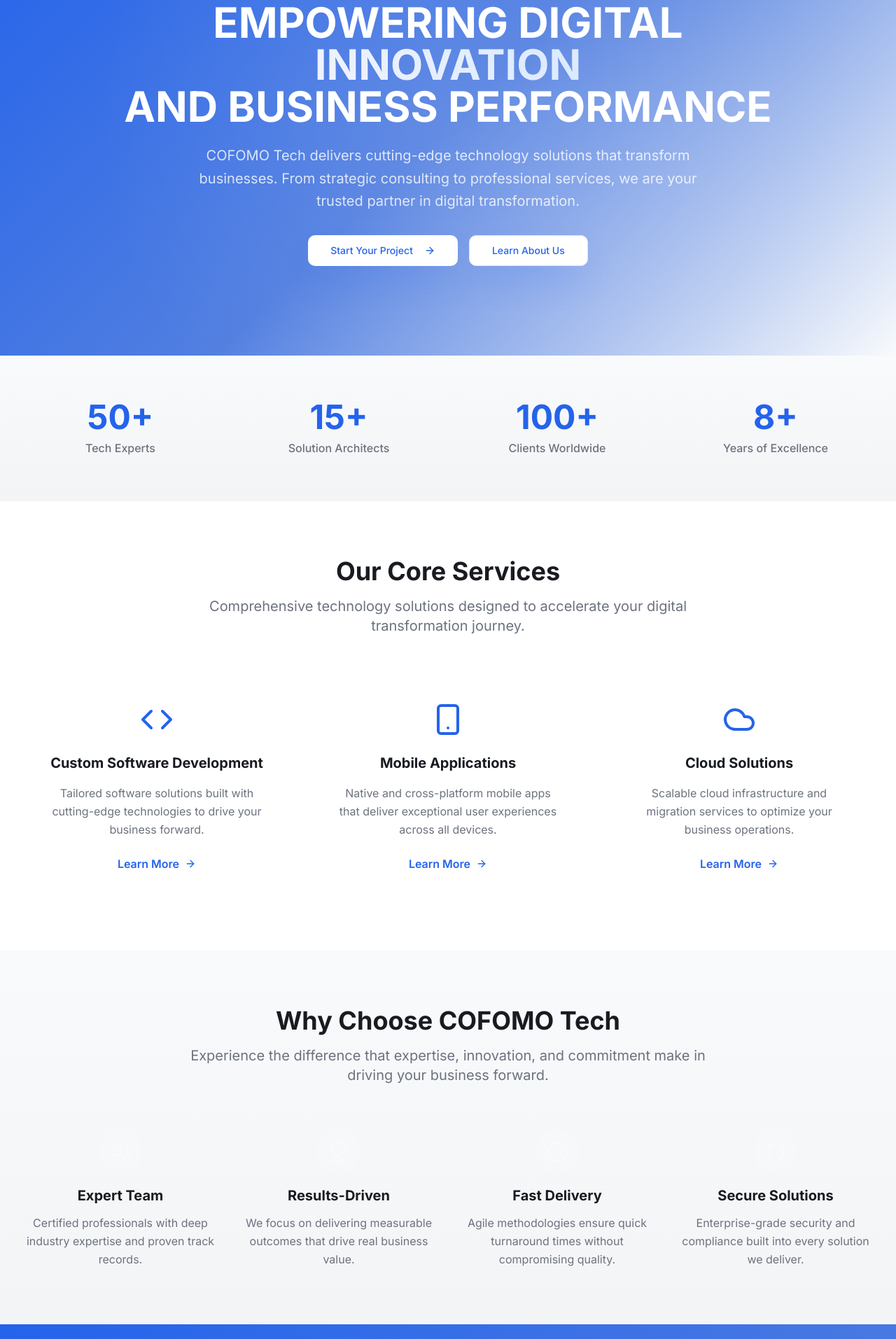
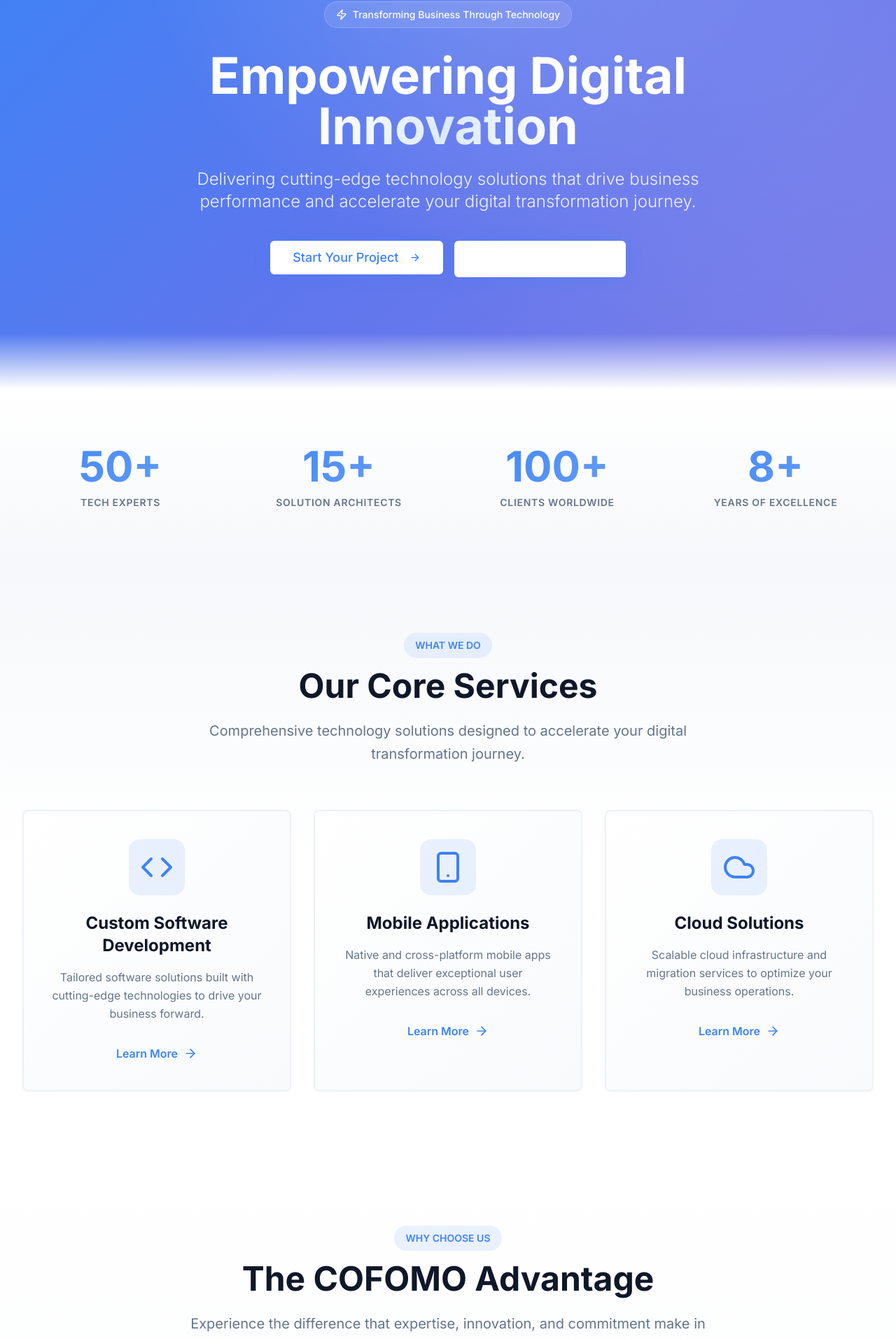
Before and after one commit to ramananagabandi/hyderabad-digital-showcase, a React (Vite) app: page / in a window 1280 px wide. Shown: the part 158-2071 px from the top of the page at 70% size. Built offline with nearby package versions, Linux system fonts and the light colour scheme.

Commit message:
Update website design

```diff
--- a/src/index.css
+++ b/src/index.css
@@ -9,46 +9,51 @@ All colors MUST be HSL.
 @layer base {
   :root {
     --background: 0 0% 100%;
-    --foreground: 220 14% 11%;
+    --foreground: 222 47% 11%;
 
     --card: 0 0% 100%;
-    --card-foreground: 220 14% 11%;
+    --card-foreground: 222 47% 11%;
 
     --popover: 0 0% 100%;
-    --popover-foreground: 220 14% 11%;
+    --popover-foreground: 222 47% 11%;
 
-    --primary: 221 83% 53%;
-    --primary-foreground: 0 0% 98%;
+    --primary: 217 91% 60%;
+    --primary-foreground: 0 0% 100%;
 
-    --secondary: 220 14% 96%;
-    --secondary-foreground: 220 13% 26%;
+    --secondary: 214 32% 91%;
+    --secondary-foreground: 222 47% 11%;
 
-    --muted: 220 14% 96%;
-    --muted-foreground: 220 8% 46%;
+    --muted: 210 40% 96%;
+    --muted-foreground: 215 16% 47%;
 
-    --accent: 210 40% 98%;
-    --accent-foreground: 220 13% 26%;
+    --accent: 217 91% 60%;
+    --accent-foreground: 0 0% 100%;
 
-    --destructive: 0 84.2% 60.2%;
-    --destructive-foreground: 0 0% 98%;
+    --destructive: 0 84% 60%;
+    --destructive-foreground: 0 0% 100%;
 
-    --border: 220 13% 91%;
-    --input: 220 13% 91%;
-    --ring: 221 83% 53%;
+    --border: 214 32% 91%;
+    --input: 214 32% 91%;
+    --ring: 217 91% 60%;
 
-    --radius: 0.75rem;
+    --radius: 0.5rem;
 
-    /* COFOMO Tech professional design tokens */
-    --gradient-primary: linear-gradient(135deg, hsl(221, 83%, 53%), hsl(221, 70%, 60%));
-    --gradient-secondary: linear-gradient(180deg, hsl(210, 40%, 98%), hsl(220, 14%, 96%));
-    --gradient-hero: linear-gradient(135deg, hsl(221, 83%, 53%) 0%, hsl(221, 70%, 60%) 50%, hsl(210, 40%, 98%) 100%);
-    --gradient-accent: linear-gradient(135deg, hsl(210, 40%, 98%), hsl(220, 14%, 96%));
+    /* Modern COFOMO Tech design system */
+    --primary-glow: 217 91% 70%;
+    --gradient-primary: linear-gradient(135deg, hsl(217, 91%, 60%) 0%, hsl(217, 91%, 70%) 100%);
+    --gradient-secondary: linear-gradient(180deg, hsl(210, 40%, 98%) 0%, hsl(214, 32%, 91%) 100%);
+    --gradient-hero: linear-gradient(135deg, hsl(217, 91%, 60%) 0%, hsl(230, 80%, 65%) 50%, hsl(240, 70%, 70%) 100%);
+    --gradient-dark: linear-gradient(135deg, hsl(222, 47%, 11%) 0%, hsl(217, 50%, 20%) 100%);
+    --gradient-accent: linear-gradient(45deg, hsl(217, 91%, 60%) 0%, hsl(280, 70%, 65%) 100%);
+    --gradient-card: linear-gradient(135deg, hsl(0, 0%, 100%) 0%, hsl(210, 40%, 98%) 100%);
 
-    --shadow-elegant: 0 25px 50px -12px hsl(221, 83%, 53%, 0.25);
-    --shadow-card: 0 1px 3px 0 hsl(221, 83%, 53%, 0.1), 0 1px 2px 0 hsl(221, 83%, 53%, 0.06);
-    --shadow-glow: 0 0 0 1px hsl(221, 83%, 53%, 0.05);
+    --shadow-elegant: 0 20px 60px -15px hsl(217, 91%, 60%, 0.3);
+    --shadow-card: 0 4px 6px -1px hsl(217, 91%, 60%, 0.1), 0 2px 4px -1px hsl(217, 91%, 60%, 0.06);
+    --shadow-glow: 0 0 20px hsl(217, 91%, 60%, 0.4);
+    --shadow-hover: 0 10px 30px -5px hsl(217, 91%, 60%, 0.25);
 
     --transition-smooth: all 0.3s cubic-bezier(0.4, 0, 0.2, 1);
+    --transition-bounce: all 0.5s cubic-bezier(0.68, -0.55, 0.265, 1.55);
 
     --sidebar-background: 0 0% 98%;
 
@@ -68,33 +73,33 @@ All colors MUST be HSL.
   }
 
   .dark {
-    --background: 220 16% 9%;
+    --background: 222 47% 11%;
     --foreground: 210 40% 98%;
 
-    --card: 220 16% 9%;
+    --card: 217 33% 17%;
     --card-foreground: 210 40% 98%;
 
-    --popover: 220 16% 9%;
+    --popover: 222 47% 11%;
     --popover-foreground: 210 40% 98%;
 
-    --primary: 221 83% 53%;
-    --primary-foreground: 0 0% 98%;
+    --primary: 217 91% 60%;
+    --primary-foreground: 0 0% 100%;
 
-    --secondary: 220 13% 15%;
+    --secondary: 217 33% 17%;
     --secondary-foreground: 210 40% 98%;
 
-    --muted: 220 13% 15%;
-    --muted-foreground: 220 8% 65%;
+    --muted: 217 33% 17%;
+    --muted-foreground: 215 20% 65%;
 
-    --accent: 220 13% 15%;
-    --accent-foreground: 210 40% 98%;
+    --accent: 217 91% 60%;
+    --accent-foreground: 0 0% 100%;
 
-    --destructive: 0 62.8% 30.6%;
+    --destructive: 0 63% 31%;
     --destructive-foreground: 210 40% 98%;
 
-    --border: 220 13% 15%;
-    --input: 220 13% 15%;
-    --ring: 221 83% 53%;
+    --border: 217 33% 17%;
+    --input: 217 33% 17%;
+    --ring: 217 91% 60%;
     --sidebar-background: 240 5.9% 10%;
     --sidebar-foreground: 240 4.8% 95.9%;
     --sidebar-primary: 224.3 76.3% 48%;
--- a/src/pages/Index.tsx
+++ b/src/pages/Index.tsx
@@ -52,54 +52,58 @@ const Index = () => {
   }];
   return <div className="min-h-screen">
       {/* Hero Section */}
-      <section className="relative overflow-hidden bg-gradient-hero py-20 lg:py-32">
-        <div className="absolute inset-0 bg-[radial-gradient(circle_at_50%_50%,rgba(255,255,255,0.1),transparent_70%)]" />
+      <section className="relative overflow-hidden bg-gradient-hero py-24 lg:py-40">
+        <div className="absolute inset-0 bg-[radial-gradient(ellipse_at_top,rgba(255,255,255,0.15),transparent_50%)]" />
+        <div className="absolute inset-0 bg-[radial-gradient(circle_at_80%_20%,rgba(255,255,255,0.1),transparent_50%)]" />
 
         <div className="relative max-w-7xl mx-auto px-4 sm:px-6 lg:px-8">
-          <div className="text-center animate-fade-in">
-            <div className="flex justify-center mb-8 animate-scale-in">
+          <div className="text-center">
+            <div className="inline-flex items-center gap-2 px-4 py-2 rounded-full bg-white/10 backdrop-blur-sm border border-white/20 mb-8 animate-fade-in">
+              <Zap className="w-4 h-4 text-white" />
+              <span className="text-sm font-medium text-white">Transforming Business Through Technology</span>
+            </div>
 
-            </div>
-            <h1 className="text-4xl md:text-6xl font-bold text-white mb-6 leading-tight animate-slide-up">
-              EMPOWERING DIGITAL
+            <h1 className="text-5xl md:text-7xl font-bold text-white mb-6 leading-tight animate-slide-up">
+              Empowering Digital
               <br />
-              <span className="text-transparent bg-clip-text bg-gradient-to-r from-white/90 to-blue-100">
-                INNOVATION
+              <span className="text-transparent bg-clip-text bg-gradient-to-r from-white via-blue-100 to-white">
+                Innovation
               </span>
-              <br />
-              AND BUSINESS PERFORMANCE
             </h1>
-            <p className="text-xl text-white/80 mb-8 max-w-3xl mx-auto leading-relaxed animate-slide-up">
-              COFOMO Tech delivers cutting-edge technology solutions that transform businesses.
-              From strategic consulting to professional services, we are your trusted partner
-              in digital transformation.
+            <p className="text-xl md:text-2xl text-white/90 mb-10 max-w-3xl mx-auto leading-relaxed animate-slide-up font-light">
+              Delivering cutting-edge technology solutions that drive business performance
+              and accelerate your digital transformation journey.
             </p>
             <div className="flex flex-col sm:flex-row gap-4 justify-center animate-fade-in">
               <Link to="/contact">
-                <Button size="lg" className="bg-white text-primary hover:bg-white/95 shadow-elegant transition-all duration-300 hover:scale-105">
+                <Button size="lg" className="bg-white text-primary hover:bg-white/95 shadow-glow transition-all duration-300 hover:scale-105 hover:shadow-elegant px-8 py-6 text-lg">
                   Start Your Project
                   <ArrowRight className="ml-2 w-5 h-5" />
                 </Button>
               </Link>
-              <Link to="/about">
-                <Button size="lg" variant="outline" className="bg-white text-primary hover:bg-white/95 shadow-elegant transition-all duration-300 hover:scale-105">
-                  Learn About Us
+              <Link to="/services">
+                <Button size="lg" variant="outline" className="border-2 border-white/40 text-white hover:bg-white hover:text-primary shadow-glow transition-all duration-300 hover:scale-105 px-8 py-6 text-lg backdrop-blur-sm">
+                  Explore Services
+                  <Globe className="ml-2 w-5 h-5" />
                 </Button>
               </Link>
             </div>
           </div>
         </div>
+
+        {/* Decorative elements */}
+        <div className="absolute bottom-0 left-0 right-0 h-20 bg-gradient-to-t from-background to-transparent"></div>
       </section>
 
       {/* Stats Section */}
-      <section className="py-16 bg-gradient-secondary">
+      <section className="py-20 bg-gradient-to-b from-background to-secondary/30">
         <div className="max-w-7xl mx-auto px-4 sm:px-6 lg:px-8">
           <div className="grid grid-cols-2 md:grid-cols-4 gap-8">
-            {stats.map((stat, index) => <div key={index} className="text-center">
-                <div className="text-4xl md:text-5xl font-bold text-primary mb-2">
+            {stats.map((stat, index) => <div key={index} className="text-center group">
+                <div className="text-5xl md:text-6xl font-bold bg-gradient-primary bg-clip-text text-transparent mb-3 transition-all duration-300 group-hover:scale-110">
                   {stat.number}
                 </div>
-                <div className="text-muted-foreground font-medium">
+                <div className="text-muted-foreground font-semibold text-sm uppercase tracking-wider">
                   {stat.label}
                 </div>
               </div>)}
@@ -108,34 +112,41 @@ const Index = () => {
       </section>
 
       {/* Services Section */}
-      <section className="py-20 bg-background">
-        <div className="max-w-7xl mx-auto px-4 sm:px-6 lg:px-8">
+      <section className="py-24 bg-background relative">
+        <div className="absolute inset-0 bg-gradient-to-b from-secondary/30 via-background to-background"></div>
+        <div className="relative max-w-7xl mx-auto px-4 sm:px-6 lg:px-8">
           <div className="text-center mb-16">
-            <h2 className="text-3xl md:text-4xl font-bold text-foreground mb-4">
+            <div className="inline-block px-4 py-2 rounded-full bg-primary/10 text-primary font-semibold text-sm mb-4">
+              WHAT WE DO
+            </div>
+            <h2 className="text-4xl md:text-5xl font-bold text-foreground mb-6">
               Our Core Services
             </h2>
-            <p className="text-xl text-muted-foreground max-w-3xl mx-auto">
+            <p className="text-xl text-muted-foreground max-w-3xl mx-auto leading-relaxed">
               Comprehensive technology solutions designed to accelerate your digital transformation journey.
             </p>
           </div>
 
           <div className="grid grid-cols-1 md:grid-cols-3 gap-8">
-            {services.map((service, index) => <Card key={index} className="group hover:shadow-elegant transition-all duration-500 border-0 shadow-card hover:scale-[1.02] animate-fade-in" style={{
-            animationDelay: `${index * 0.1}s`
+            {services.map((service, index) => <Card key={index} className="group relative overflow-hidden bg-gradient-card border-2 border-border/50 hover:border-primary/50 transition-all duration-500 hover:shadow-hover hover:-translate-y-2 animate-fade-in" style={{
+            animationDelay: `${index * 0.15}s`
           }}>
-                <CardContent className="p-8 text-center">
-                  <div className="flex justify-center mb-6 transition-transform duration-300 group-hover:scale-110">
-                    {service.icon}
+                <div className="absolute inset-0 bg-gradient-primary opacity-0 group-hover:opacity-5 transition-opacity duration-500"></div>
+                <CardContent className="relative p-10 text-center">
+                  <div className="inline-flex items-center justify-center w-20 h-20 rounded-2xl bg-primary/10 mb-6 transition-all duration-500 group-hover:scale-110 group-hover:bg-primary group-hover:shadow-glow">
+                    <div className="transition-colors duration-500 [&>svg]:group-hover:text-white">
+                      {service.icon}
+                    </div>
                   </div>
-                  <h3 className="text-xl font-bold text-foreground mb-4">
+                  <h3 className="text-2xl font-bold text-foreground mb-4 group-hover:text-primary transition-colors duration-300">
                     {service.title}
                   </h3>
-                  <p className="text-muted-foreground mb-6 leading-relaxed">
+                  <p className="text-muted-foreground mb-8 leading-relaxed">
                     {service.description}
                   </p>
-                  <Link to={service.link} className="inline-flex items-center text-primary hover:text-primary/80 transition-all duration-300 font-semibold group-hover:translate-x-1">
+                  <Link to={service.link} className="inline-flex items-center text-primary hover:text-primary/80 transition-all duration-300 font-semibold group-hover:gap-3 gap-2">
                     Learn More
-                    <ArrowRight className="ml-2 w-4 h-4 transition-transform duration-300 group-hover:translate-x-1" />
+                    <ArrowRight className="w-5 h-5 transition-transform duration-300 group-hover:translate-x-1" />
                   </Link>
                 </CardContent>
               </Card>)}
@@ -144,26 +155,31 @@ const Index = () => {
       </section>
 
       {/* Why Choose Us Section */}
-      <section className="py-20 bg-gradient-secondary">
+      <section className="py-24 bg-gradient-to-b from-background to-secondary/20">
         <div className="max-w-7xl mx-auto px-4 sm:px-6 lg:px-8">
           <div className="text-center mb-16">
-            <h2 className="text-3xl md:text-4xl font-bold text-foreground mb-4">
-              Why Choose COFOMO Tech
+            <div className="inline-block px-4 py-2 rounded-full bg-primary/10 text-primary font-semibold text-sm mb-4">
+              WHY CHOOSE US
+            </div>
+            <h2 className="text-4xl md:text-5xl font-bold text-foreground mb-6">
+              The COFOMO Advantage
             </h2>
-            <p className="text-xl text-muted-foreground max-w-3xl mx-auto">
+            <p className="text-xl text-muted-foreground max-w-3xl mx-auto leading-relaxed">
               Experience the difference that expertise, innovation, and commitment make
               in driving your business forward.
             </p>
           </div>
 
           <div className="grid grid-cols-1 md:grid-cols-2 lg:grid-cols-4 gap-8">
-            {whyChoose.map((item, index) => <div key={index} className="text-center">
-                <div className="flex justify-center mb-4">
-                  <div className="w-16 h-16 rounded-full bg-accent/10 flex items-center justify-center">
-                    {item.icon}
+            {whyChoose.map((item, index) => <div key={index} className="group text-center p-8 rounded-2xl bg-card border border-border/50 hover:border-primary/50 transition-all duration-500 hover:shadow-hover hover:-translate-y-1">
+                <div className="flex justify-center mb-6">
+                  <div className="w-20 h-20 rounded-2xl bg-gradient-primary flex items-center justify-center shadow-card group-hover:shadow-glow transition-all duration-500 group-hover:scale-110">
+                    <div className="[&>svg]:text-white [&>svg]:w-10 [&>svg]:h-10">
+                      {item.icon}
+                    </div>
                   </div>
                 </div>
-                <h3 className="text-xl font-bold text-foreground mb-3">
+                <h3 className="text-xl font-bold text-foreground mb-4 group-hover:text-primary transition-colors duration-300">
                   {item.title}
                 </h3>
                 <p className="text-muted-foreground leading-relaxed">
@@ -175,25 +191,36 @@ const Index = () => {
       </section>
 
       {/* CTA Section */}
-      <section className="py-20 bg-gradient-primary">
-        <div className="max-w-4xl mx-auto text-center px-4 sm:px-6 lg:px-8">
-          <h2 className="text-3xl md:text-4xl font-bold text-white mb-6">
-            Ready to Transform Your Business?
+      <section className="relative py-28 overflow-hidden bg-gradient-hero">
+        <div className="absolute inset-0 bg-[radial-gradient(circle_at_30%_50%,rgba(255,255,255,0.1),transparent_70%)]"></div>
+        <div className="absolute inset-0 bg-[radial-gradient(circle_at_70%_50%,rgba(255,255,255,0.1),transparent_70%)]"></div>
+
+        <div className="relative max-w-5xl mx-auto text-center px-4 sm:px-6 lg:px-8">
+          <div className="inline-flex items-center gap-2 px-4 py-2 rounded-full bg-white/10 backdrop-blur-sm border border-white/20 mb-8">
+            <Star className="w-4 h-4 text-white" />
+            <span className="text-sm font-medium text-white">Trusted by 100+ Companies Worldwide</span>
+          </div>
+
+          <h2 className="text-4xl md:text-5xl lg:text-6xl font-bold text-white mb-6 leading-tight">
+            Ready to Transform
+            <br />
+            Your Business?
           </h2>
-          <p className="text-xl text-white/90 mb-8 leading-relaxed">
+          <p className="text-xl md:text-2xl text-white/90 mb-10 leading-relaxed max-w-3xl mx-auto font-light">
             Join hundreds of satisfied clients who have accelerated their growth with COFOMO Tech's
             innovative technology solutions.
           </p>
-          <div className="flex flex-col sm:flex-row gap-4 justify-center">
+          <div className="flex flex-col sm:flex-row gap-5 justify-center">
             <Link to="/contact">
-              <Button size="lg" className="bg-white text-primary hover:bg-white/90 shadow-glow">
+              <Button size="lg" className="bg-white text-primary hover:bg-white/95 shadow-glow hover:shadow-elegant transition-all duration-300 hover:scale-105 px-10 py-7 text-lg font-semibold">
                 Start Your Project
                 <ArrowRight className="ml-2 w-5 h-5" />
               </Button>
             </Link>
-            <Link to="/about">
-              <Button size="lg" variant="outline" className="border-white/30 hover:bg-white/100 text-blue-600">
-                Learn About Us
+            <Link to="/services">
+              <Button size="lg" variant="outline" className="border-2 border-white/40 text-white hover:bg-white hover:text-primary shadow-glow transition-all duration-300 hover:scale-105 px-10 py-7 text-lg font-semibold backdrop-blur-sm">
+                View All Services
+                <Globe className="ml-2 w-5 h-5" />
               </Button>
             </Link>
           </div>
--- a/tailwind.config.ts
+++ b/tailwind.config.ts
@@ -73,11 +73,14 @@ export default {
 			'gradient-secondary': 'var(--gradient-secondary)',
 			'gradient-hero': 'var(--gradient-hero)',
 			'gradient-accent': 'var(--gradient-accent)',
+			'gradient-dark': 'var(--gradient-dark)',
+			'gradient-card': 'var(--gradient-card)',
 		},
 		boxShadow: {
 			'elegant': 'var(--shadow-elegant)',
 			'card': 'var(--shadow-card)',
 			'glow': 'var(--shadow-glow)',
+			'hover': 'var(--shadow-hover)',
 		},
 			transitionTimingFunction: {
 				'smooth': 'var(--transition-smooth)',
```
Also changed, not shown: src/pages/services/ConsultingServices.tsx (+41 -19 lines). Lines whose indentation alone changed are shown as unchanged.
